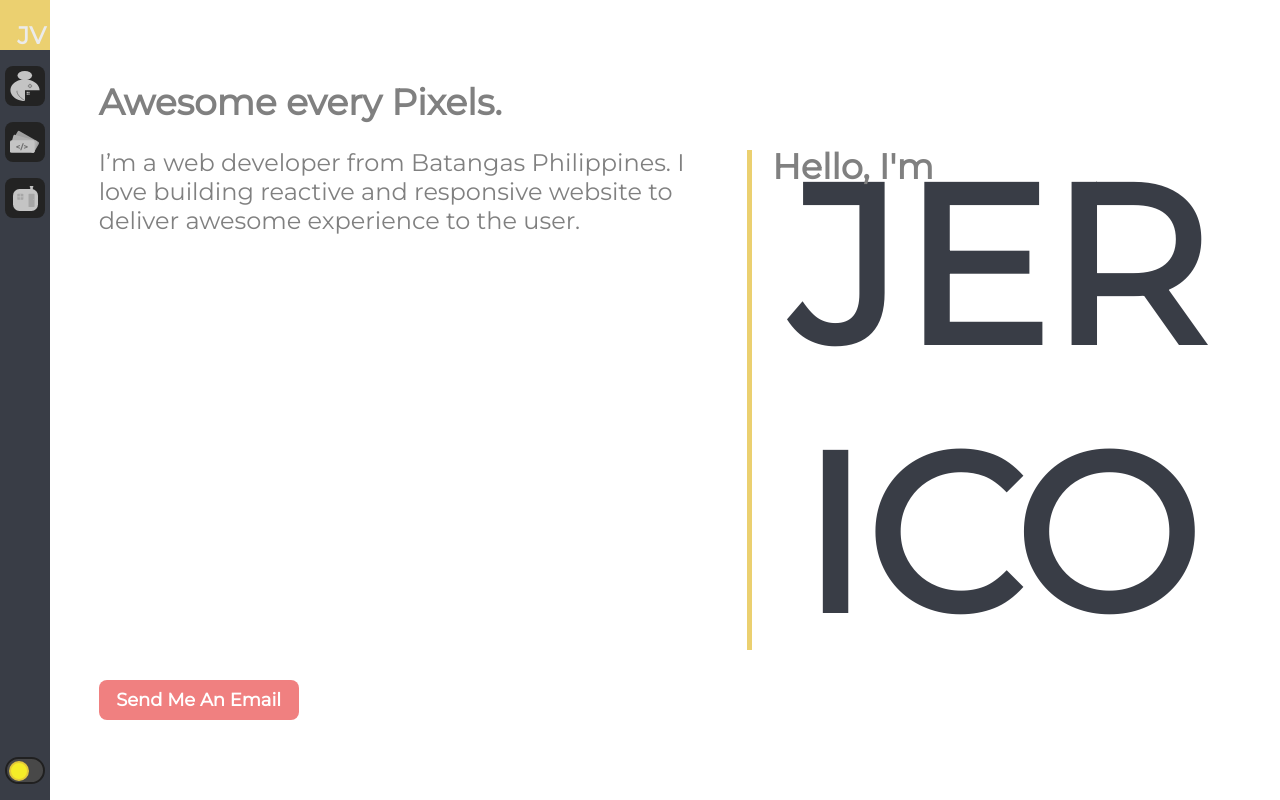
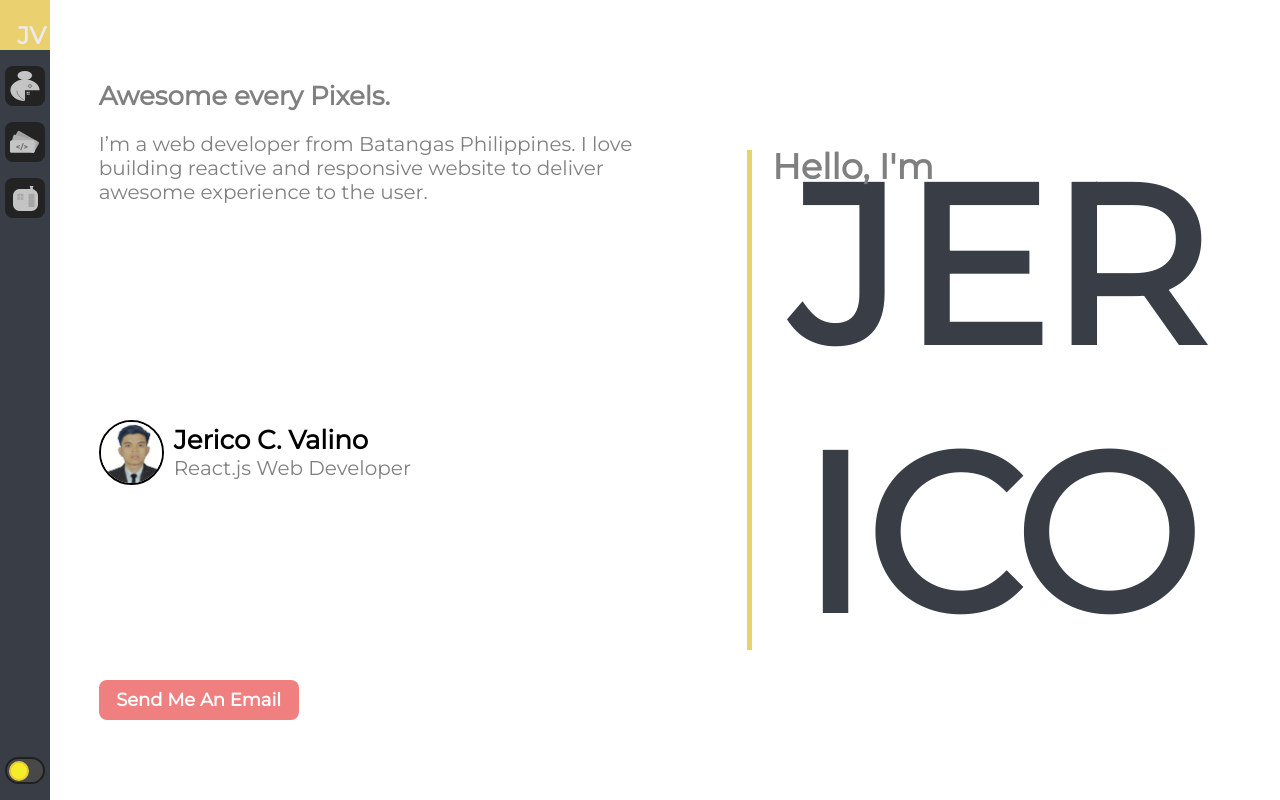
Before and after one commit to jericovalino/jericovalino.com, a Next.js app: page / in a window 1280 px wide. Built offline with nearby package versions, Linux system fonts and the light colour scheme.

Commit message:
added nametag

```diff
--- a/components/navigation/index.tsx
+++ b/components/navigation/index.tsx
@@ -43,4 +43,4 @@ const Navigation = () => {
     )
 }
 
-export default Navigation;
+export default React.memo(Navigation);
--- a/global.css
+++ b/global.css
@@ -5,12 +5,15 @@
     /* Set the deafult values == light */
     --selected-bg-color: var(--light-bg-color);
     --selected-nav-color: var(--light-nav-color);
+    --selected-font-color: var(--light-font-color);
     /* Set the 'light' theme */
     --light-bg-color: #FFF;
     --light-nav-color: #393D46;
+    --light-font-color: #000000;
     /* Set the 'dark' theme */
     --dark-bg-color: #232323;
     --dark-nav-color: #343434;
+    --dark-font-color: #ffffff
 }
 
 * {
--- a/pages/index.tsx
+++ b/pages/index.tsx
@@ -17,6 +17,16 @@ const IndexPage = () => {
         <main className={style.content}>
           <h1>Awesome every Pixels.</h1>
           <p>I’m a web developer from Batangas Philippines. I love building reactive and responsive website to deliver awesome experience to the user.</p>
+          <div className={style.nameTag}>
+            <div className={style.dp}>
+              <img src={'/images/me.jpeg'} />
+            </div>
+            <section>
+              <h1>Jerico C. Valino</h1>
+              <p>React.js Web Developer</p>
+            </section>
+          </div>
+
           <button className={style.mainBtn}>Send Me An Email</button>
         </main>
         <div className={style.waterMark}>
--- a/src/pages_styles/index.module.css
+++ b/src/pages_styles/index.module.css
@@ -17,14 +17,49 @@
 }
 
 .content h1 {
-    font-size: 36px;
+    font-size: 26px;
     color: grey;
     margin: 0;
 }
 
 .content p {
-    font-size: 24px;
+    font-size: 14px;
     color: grey;
+}
+
+.nameTag {
+    margin-top: auto;
+    display: flex;
+}
+
+.dp {
+    width: 55px;
+    height: 55px;
+    border-radius: 50%;
+    border: 2px solid var(--selected-font-color);
+    margin-right: 10px;
+
+
+    overflow: hidden;
+}
+
+.dp img {
+    width: inherit;
+}
+
+.nameTag section {
+    display: flex;
+    flex-direction: column;
+    justify-content: center;
+}
+
+.nameTag h1 {
+    color: var(--selected-font-color);
+}
+
+.nameTag section h1,
+.nameTag section p {
+    margin: 0;
 }
 
 .mainBtn {
@@ -47,3 +82,18 @@
         align-self: unset;
     }
 }
+
+@media (min-width: 1000px) {
+    .content h1 {
+        font-size: 26px;
+    }
+
+    .content p {
+        font-size: 20px;
+    }
+
+    .dp {
+        width: 65px;
+        height: 65px;
+    }
+}
```
Also changed, not shown: public/images/me.jpeg (added).
